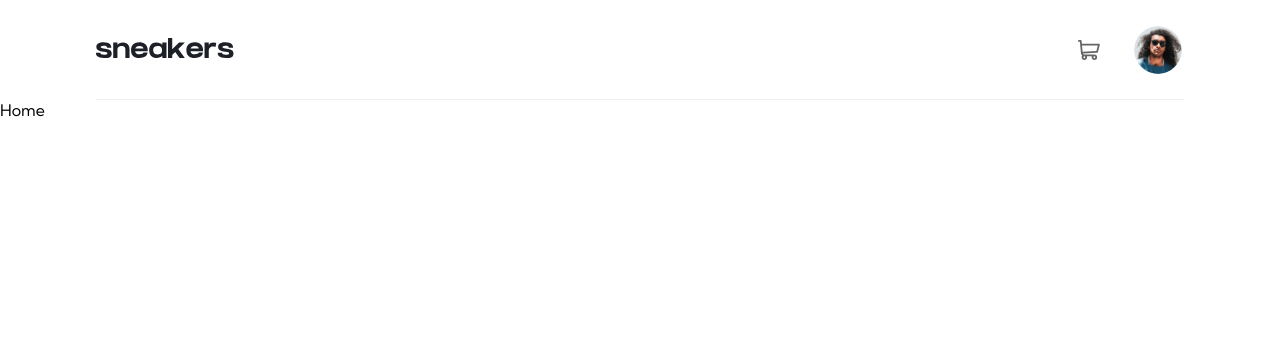
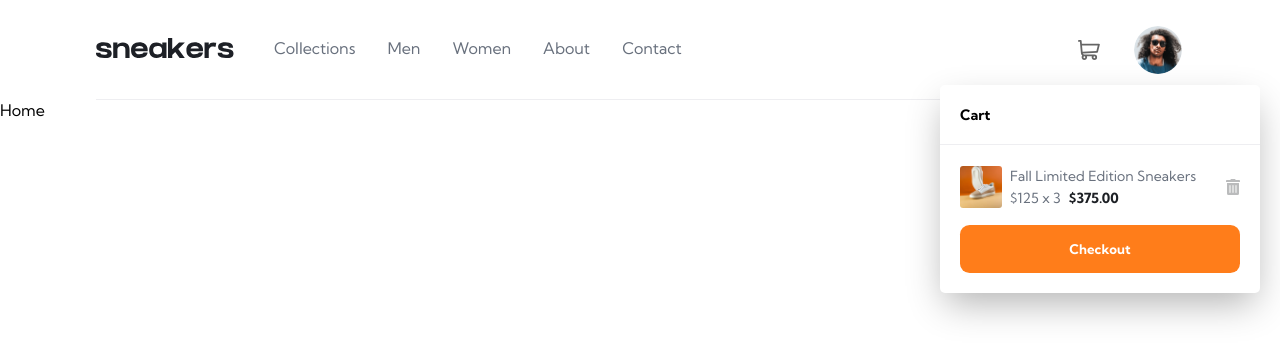
Before and after one commit to arjunkdot/ecommerce-product-page, a React (Vite) app: page / in a window 1280 px wide. Both pictures are taken after a click on the picture 1089 px from the left and 49 px from the top of the page. Shown: the top 360 px of the page. Built offline with nearby package versions, Linux system fonts and the light colour scheme.

Commit message:
Cart component added.

```diff
--- a/src/components/Cart.jsx
+++ b/src/components/Cart.jsx
@@ -1,9 +1,54 @@
-import React from 'react'
+import React from "react";
+import styled from "styled-components";
+import { ButtonPrimaryBlock } from "../styles/Buttons";
+import CartItem from "./CartItem";
 
 const Cart = () => {
   return (
-    <div>Cart</div>
-  )
-}
+    <ShoppingCart>
+      <div className="shopping-cart-header">Cart</div>
+      <div className="shopping-cart-body">
+        <CartItem />
+        <ButtonPrimaryBlock>Checkout</ButtonPrimaryBlock>
+      </div>
+    </ShoppingCart>
+  );
+};
 
-export default Cart
+export default Cart;
+
+const ShoppingCart = styled.div`
+  position: absolute;
+  width: 320px;
+  min-height: 200px;
+  height: auto;
+  top: 85px;
+  right: 20px;
+  background-color: ${({ theme }) => theme.colors.white};
+  border-radius: 5px;
+  box-shadow: rgba(0, 0, 0, 0.3) 0px 15px 35px -5px;
+
+  .shopping-cart-header {
+    border-bottom: 1px solid ${({ theme }) => theme.colors.borderColor};
+    display: flex;
+    align-items: center;
+    height: 60px;
+    width: 100%;
+    padding: 20px;
+    font-size: 0.9rem;
+    font-weight: bold;
+  }
+
+  .shopping-cart-body {
+    padding: 20px;
+    button {
+      margin-top: 1rem;
+    }
+  }
+
+  @media (max-width: ${({ theme }) => theme.media.small}) {
+    width: calc(100% - 20px);
+    min-height: 210px;
+    left: 10px;
+  }
+`;
--- /dev/null
+++ b/src/components/CartItem.jsx
@@ -0,0 +1,72 @@
+import React from "react";
+import styled from "styled-components";
+
+const CartItem = () => {
+  return (
+    <ShoppingCartItem>
+      <div className="cart-item-image-container">
+        <img src="./images/image-product-1-thumbnail.jpg" alt="Product Image" />
+      </div>
+      <div className="cart-item-meta">
+        <span className="cart-item-name">Fall Limited Edition Sneakers</span>
+        <div className="cart-item-prices">
+          <span className="cart-item-price">$125 x 3</span>
+          <span className="cart-item-total">$375.00</span>
+        </div>
+      </div>
+      <img
+        src="./images/icon-delete.svg"
+        className="cart-item-delete"
+        alt="Delete Item"
+      />
+    </ShoppingCartItem>
+  );
+};
+
+export default CartItem;
+
+const ShoppingCartItem = styled.div`
+  display: grid;
+  grid-template-columns: auto 1fr auto;
+  gap: 0.5rem;
+  align-items: center;
+
+  .cart-item-image-container {
+    width: 42px;
+    height: 42px;
+    border-radius: 3px;
+    overflow: hidden;
+
+    img {
+      width: 100%;
+      height: 100%;
+      object-fit: cover;
+      object-position: center;
+    }
+  }
+
+  .cart-item-name,
+  .cart-item-price,
+  .cart-item-total {
+    font-size: 14px;
+    line-height: 1.5;
+  }
+  .cart-item-name,
+  .cart-item-price {
+    color: ${({ theme }) => theme.colors.darkGrayishBlue};
+  }
+  .cart-item-total {
+    color: ${({ theme }) => theme.colors.veryDarkBlue};
+    font-weight: bold;
+    margin-left: 0.5rem;
+  }
+  .cart-item-delete {
+    opacity: 0.3;
+    transition: all 0.3s ease-in-out;
+    cursor: pointer;
+    &:hover {
+      opacity: 0.5;
+      transition: all 0.3s ease-in-out;
+    }
+  }
+`;
--- a/src/components/Header.jsx
+++ b/src/components/Header.jsx
@@ -1,14 +1,21 @@
 import React, { useState, useEffect } from "react";
 import { NavLink } from "react-router-dom";
 import styled from "styled-components";
+import Cart from "./Cart";
 import Navbar from "./Navbar";
 
 const Header = (props) => {
   const [isMobNavVisible, setIsMobNavVisible] = useState(false);
+  const [isCartVisible, setIsCartVisible] = useState(false);
 
   // Handle mobile menu visibilty
   const mobMenuHandler = () => {
     setIsMobNavVisible(!isMobNavVisible);
+  };
+
+  // Handle mobile menu visibilty
+  const cartHandler = () => {
+    setIsCartVisible(!isCartVisible);
   };
 
   // Used useEffect to prevent bad setState() call
@@ -16,8 +23,6 @@ const Header = (props) => {
     // Display overlay
     props.displayOverlay(isMobNavVisible);
   }, [isMobNavVisible]);
-
-
 
   return (
     <MainHeader>
@@ -31,8 +36,11 @@ const Header = (props) => {
         <NavLink to="/">
           <img src="/images/logo.svg" className="navbar-logo" alt="Sneakers" />
         </NavLink>
-        {isMobNavVisible && (
-          <div className="navbar-container">
+        <div
+          className={`navbar-container ${
+            isMobNavVisible ? "" : "nav-mob-hidden"
+          }`}
+        >
           <img
             src="./images/icon-close.svg"
             className="nav-menu-close"
@@ -41,10 +49,15 @@ const Header = (props) => {
           />
           <Navbar />
         </div>
-        )}
       </div>
       <div className="header-right">
-        <img src="./images/icon-cart.svg" className="cart-icon" alt="Cart" />
+        <img
+          src="./images/icon-cart.svg"
+          onClick={cartHandler}
+          className="cart-icon"
+          alt="Cart"
+        />
+        {isCartVisible ? <Cart /> : null}
         <div className="user-avatar-container">
           <img
             src="./images/image-avatar.png"
@@ -72,12 +85,14 @@ const MainHeader = styled.header`
     display: flex;
     align-items: center;
   }
-  .header-right {
-    * {
+  .header-right > * {
     &:first-child {
       margin-right: 2rem;
     }
   }
+  @media (max-width: ${({ theme }) => theme.media.small}) {
+    height: 70px;
+    border-bottom: none;
   }
   .navbar-logo {
     margin-right: 2.5rem;
@@ -93,6 +108,17 @@ const MainHeader = styled.header`
     &:hover {
       border: 2px solid ${({ theme }) => theme.colors.orange};
       transition: all 0.3s ease-in-out;
+    }
+
+
+    @media (max-width: ${({ theme }) => theme.media.medium}) {
+      height: 40px;
+      width: 40px;
+    }
+
+    @media (max-width: ${({ theme }) => theme.media.small}) {
+      height: 32px;
+      width: 32px;
     }
   }
   .cart-icon {
@@ -120,6 +146,7 @@ const MainHeader = styled.header`
     height: 18px;
     position: absolute;
     top: 30px;
+    cursor: pointer;
     @media (max-width: ${({ theme }) => theme.media.medium}) {
       display: inline-block;
     }
--- /dev/null
+++ b/src/styles/Buttons.js
@@ -0,0 +1,34 @@
+import styled from "styled-components";
+
+// Button Base
+const Button = styled.button`
+  display: flex;
+  justify-content: center;
+  align-items: center;
+  text-align: center;
+  font-family: 'Kumbh Sans', sans-serf;
+  font-weight: bold;
+  border: none;
+  border-radius: 0.6rem;
+  padding: 1rem 1.5rem;
+  cursor: pointer;
+  transition: all 0.3s ease-in-out;
+  &:hover{
+    transition: all 0.3s ease-in-out;
+  }
+`;
+
+// Primary Button
+export const ButtonPrimary = styled(Button)`
+  background-color: ${({ theme }) => theme.colors.orange};
+  color: ${({ theme }) => theme.colors.white};
+
+  &:hover{
+    filter: contrast(95%);
+  }
+`
+/// Primary Block Button
+export const ButtonPrimaryBlock = styled(ButtonPrimary)`
+  width: 100%;
+
+`;
--- a/src/styles/Overlay.js
+++ b/src/styles/Overlay.js
@@ -9,6 +9,6 @@ export const Overlay = styled.div`
  height: 100%;
  width: 100%;
  z-index: 98;
- background: rgba(0, 0, 0, 0.5);
+ background: rgba(0, 0, 0, 75%);
 }
 `;
```
Also changed, not shown: public/images/icon-delete.svg. Lines whose indentation alone changed are shown as unchanged.
